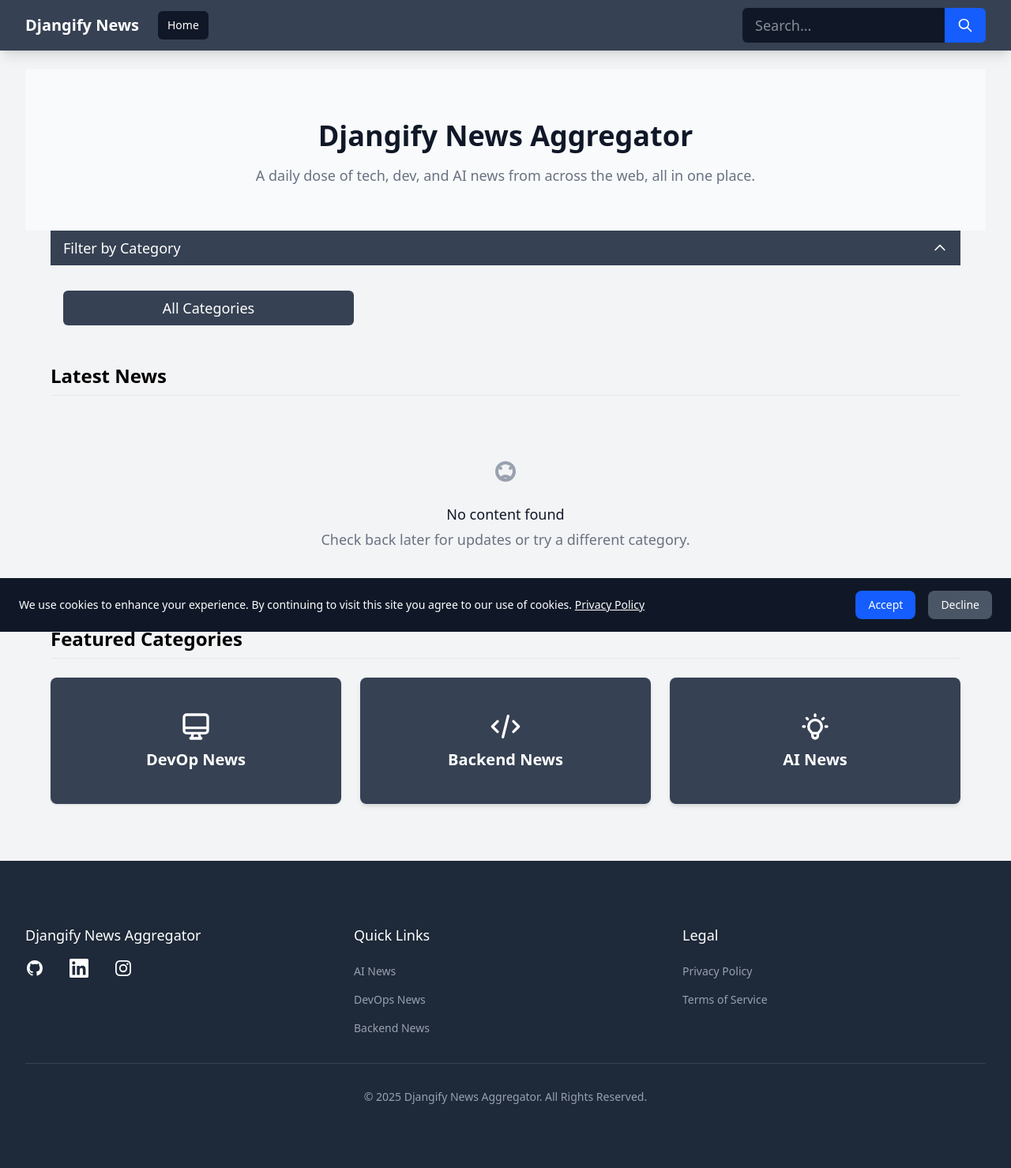
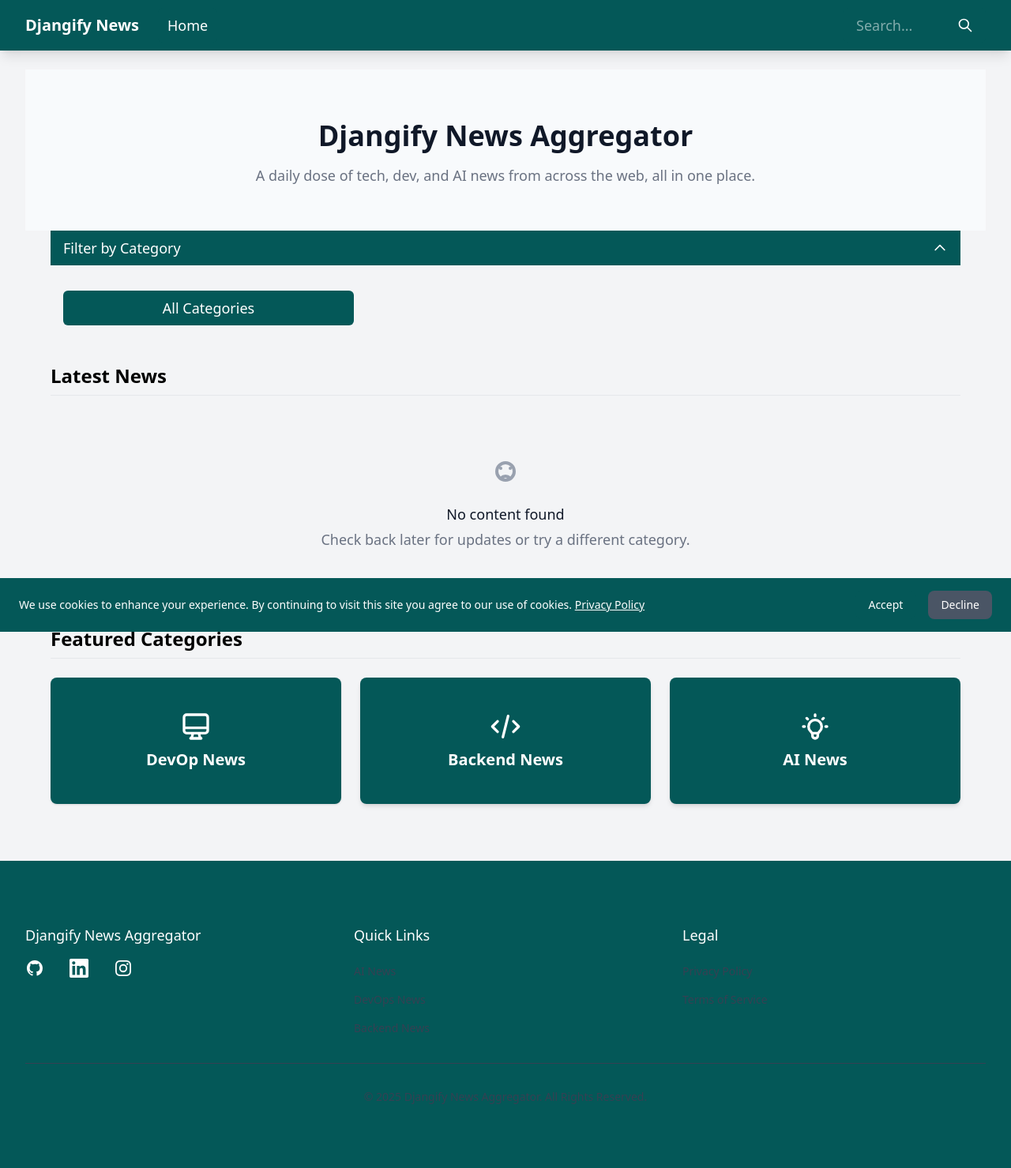
Before and after one commit to djangify/news, a Django app: page / in a window 1280 px wide. Shown: the whole page at 79% size. Run offline with Django 5.2, Linux system fonts and the light colour scheme; data that the repository does not hold is empty; style sheets or scripts are compiled from the project's sources.

Commit message:
Create custom.css file to amend site colours

```diff
--- /dev/null
+++ b/static/css/custom.css
@@ -0,0 +1,64 @@
+:root {
+  --primary: #045858;
+  --primary-dark: #034343;
+  --primary-light: #056b6b;
+  --accent: #0c8383;
+  --text: #ffffff;
+  --text-dark: #1a202c;
+  --background: #f7fafc;
+  --background-dark: #2d3748;
+}
+
+/* Primary color overrides */
+.bg-primary {
+  background-color: var(--primary) !important;
+}
+
+.text-primary {
+  color: var(--primary) !important;
+}
+
+.border-primary {
+  border-color: var(--primary) !important;
+}
+
+.hover\:bg-primary:hover {
+  background-color: var(--primary) !important;
+}
+
+.hover\:text-primary:hover {
+  color: var(--primary) !important;
+}
+
+/* Replace default Tailwind colors */
+.bg-blue-600 {
+  background-color: var(--primary) !important;
+}
+
+.hover\:bg-blue-700:hover {
+  background-color: var(--primary-dark) !important;
+}
+
+.text-blue-600 {
+  color: var(--primary) !important;
+}
+
+.hover\:text-blue-800:hover {
+  color: var(--primary-dark) !important;
+}
+
+.focus\:ring-blue-500:focus {
+  --tw-ring-color: var(--primary) !important;
+}
+
+/* Replace gray backgrounds */
+.bg-gray-700,
+.bg-gray-800,
+.bg-gray-900 {
+  background-color: var(--primary) !important;
+}
+
+.hover\:bg-gray-700:hover,
+.hover\:bg-gray-900:hover {
+  background-color: var(--primary-dark) !important;
+}
--- a/templates/base.html
+++ b/templates/base.html
@@ -23,6 +23,7 @@
     <script defer src="https://unpkg.com/alpinejs@3.x.x/dist/cdn.min.js"></script>
 
     <link href="{% static 'css/output.css' %}" rel="stylesheet">
+    <link href="{% static 'css/custom.css' %}" rel="stylesheet">
 </head>
 <body class="text-lg 2xl:max-w-screen-2xl 2xl:mx-auto 2xl:bg-primary bg-gray-100">
   {% include 'components/nav.html' %}
@@ -72,7 +73,6 @@
 
 
     {% block extra_js %}
-        <script src="https://code.jquery.com/jquery-3.7.1.min.js"></script>
         <script src="{% static 'js/main.js' %}"></script>
         <script src="{% static 'js/category-filter.js' %}"></script>
     {% endblock %}
--- a/templates/components/footer.html
+++ b/templates/components/footer.html
@@ -35,20 +35,20 @@
             <div>
                 <h3 class="text-lg font-medium mb-4">Quick Links</h3>
                 <ul class="space-y-2">
-                    <li><a href="{% url 'category' 'ai' %}" class="text-gray-400 hover:text-white transition-colors text-sm">AI News</a></li>
-                    <li><a href="{% url 'category' 'devops' %}" class="text-gray-400 hover:text-white transition-colors text-sm">DevOps News</a></li>
-                    <li><a href="{% url 'category' 'backend' %}" class="text-gray-400 hover:text-white transition-colors text-sm">Backend News</a></li>
+                    <li><a href="{% url 'category' 'ai' %}" class="text-gray-700 hover:text-white transition-colors text-sm">AI News</a></li>
+                    <li><a href="{% url 'category' 'devops' %}" class="text-gray-700 hover:text-white transition-colors text-sm">DevOps News</a></li>
+                    <li><a href="{% url 'category' 'backend' %}" class="text-gray-700 hover:text-white transition-colors text-sm">Backend News</a></li>
                 </ul>
             </div>
             <div>
                 <h3 class="text-lg font-medium mb-4">Legal</h3>
                 <ul class="space-y-2">
-                    <li><a href="{% url 'privacy_policy' %}" class="text-gray-400 hover:text-white transition-colors text-sm">Privacy Policy</a></li>
-                    <li><a href="{% url 'terms_policy' %}" class="text-gray-400 hover:text-white transition-colors text-sm">Terms of Service</a></li>
+                    <li><a href="{% url 'privacy_policy' %}" class="text-gray-700 hover:text-white transition-colors text-sm">Privacy Policy</a></li>
+                    <li><a href="{% url 'terms_policy' %}" class="text-gray-700 hover:text-white transition-colors text-sm">Terms of Service</a></li>
                 </ul>
             </div>
         </div>
-        <div class="border-t border-gray-700 mt-8 pt-8 text-center text-sm text-gray-400">
+        <div class="border-t border-gray-700 mt-8 pt-8 text-center text-sm text-gray-700">
             <p> © 2025 <a href="https://djangify.com" class="text-text hover:text-accent transition-colors" target="_blank">Djangify News Aggregator</a>. All Rights Reserved.</p>
         </div>
     </div>
--- a/templates/components/nav.html
+++ b/templates/components/nav.html
@@ -10,7 +10,7 @@
 
         <!-- Main Navigation - Desktop -->
         <div class="hidden md:ml-6 md:flex md:space-x-4">
-          <a href="{% url 'home' %}" class="px-3 py-2 rounded-md text-sm font-medium {% if request.path == '/' %}bg-gray-900{% else %}hover:bg-gray-900{% endif %}">Home</a>
+          <a href="{% url 'home' %}" class="px-3 py-2 rounded-md text-lg font-medium {% if request.path == '/' %}bg-gray-900{% else %}hover:bg-gray-900{% endif %}">Home</a>
           <!-- Additional navigation items can be added here if needed -->
         </div>
       </div>
@@ -19,7 +19,7 @@
       <div class="hidden md:flex items-center">
         <div class="relative">
           <form action="{% url 'search' %}" method="get" class="flex">
-            <input type="text" name="q" placeholder="Search..." class="bg-gray-900 text-white rounded-l-md px-4 py-2 focus:outline-none focus:ring-2 focus:ring-blue-500 w-64">
+            <input type="text" name="q" placeholder="Search..." class="bg-gray-900 text-white rounded-l-md px-4 py-2 focus:outline-none focus:ring-2 focus:ring-white w-32">
             <button type="submit" class="bg-blue-600 hover:bg-blue-700 text-white px-4 py-2 rounded-r-md">
               <svg xmlns="http://www.w3.org/2000/svg" class="h-5 w-5" fill="none" viewBox="0 0 24 24" stroke="currentColor">
                 <path stroke-linecap="round" stroke-linejoin="round" stroke-width="2" d="M21 21l-6-6m2-5a7 7 0 11-14 0 7 7 0 0114 0z" />
```
